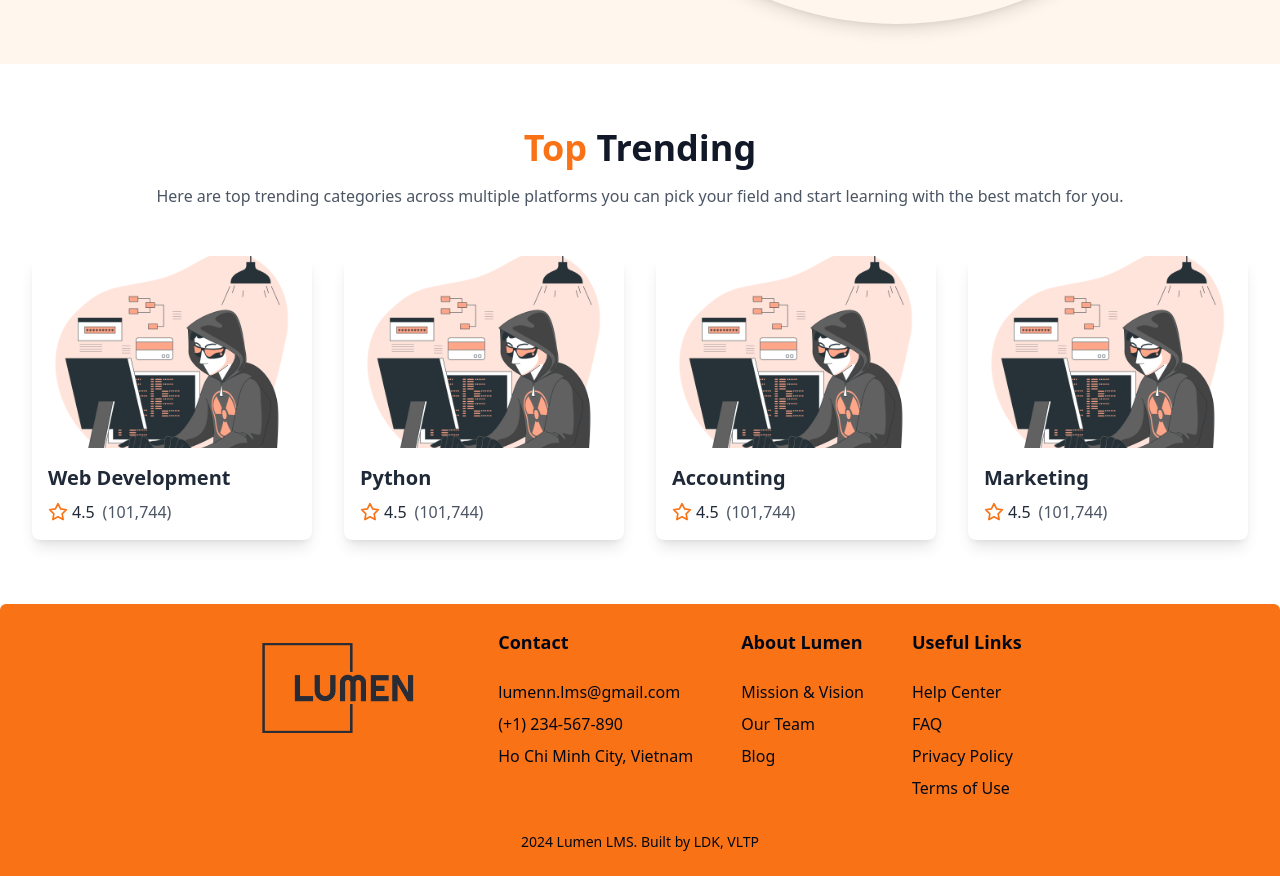
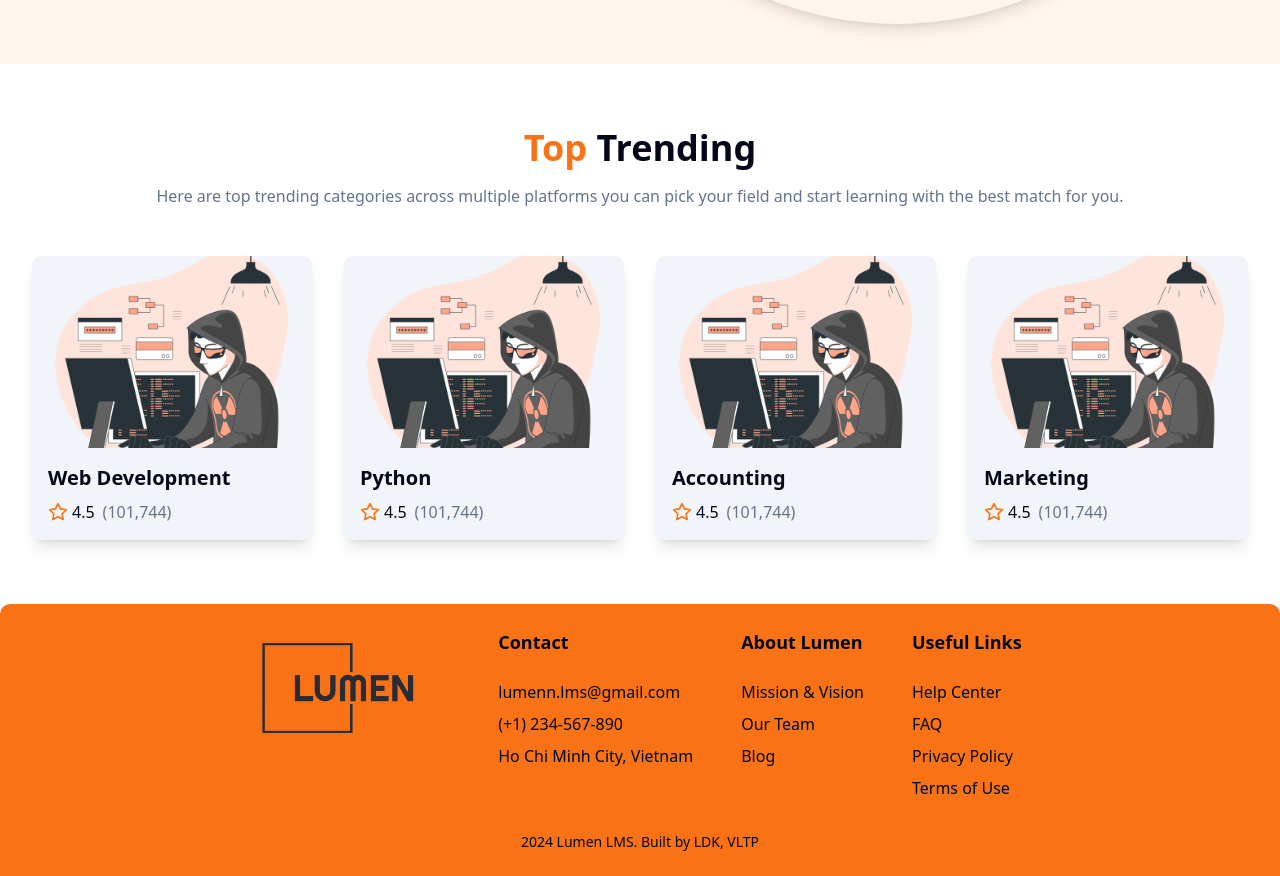
Before and after one commit to lekhoi2709/Lumen, a React (Vite) app in the folder client/: page / in a window 1280 px wide. Shown: the part 702-1578 px from the top of the page. Built offline with nearby package versions, Linux system fonts and the light colour scheme.

Commit message:
feat: update UI

```diff
--- a/client/src/components/footer.tsx
+++ b/client/src/components/footer.tsx
@@ -66,11 +66,11 @@ function Footer({ className }: { className?: string }) {
   return (
     <footer
       className={twMerge(
-        "rounded-t-md w-full flex flex-col items-center justify-center p-6 bg-orange-500 gap-8",
+        "rounded-t-[10px] w-full flex flex-col items-center justify-center p-6 bg-orange-500 gap-8 transition-colors duration-300 ease-in-out text-foreground",
         className
       )}
     >
-      <div className="w-full max-w-[900px] flex flex-wrap items-start justify-center text-sm gap-8 md:flex-row md:text-base md:gap-12 text-foreground">
+      <div className="w-full max-w-[900px] flex flex-wrap items-start justify-center text-sm gap-8 md:flex-row md:text-base md:gap-12">
         <div className="relative w-32 md:w-48">
           <img
             src={
@@ -79,7 +79,7 @@ function Footer({ className }: { className?: string }) {
                 : "/logo/logo-no-bg-white.png"
             }
             alt="Lumen Logo"
-            className="h-auto max-w-full object-fill"
+            className="h-auto max-w-full object-fill transition-all duration-300 ease-in-out"
             loading="eager"
           />
         </div>
@@ -101,7 +101,7 @@ function Footer({ className }: { className?: string }) {
       </div>
       <div className="row">
         <div className="col-md-12">
-          <p className="text-xs md:text-sm text-foreground">
+          <p className="text-xs md:text-sm transition-colors duration-300 ease-in-out text-foreground">
             2024 Lumen LMS. Built by LDK, VLTP
           </p>
         </div>
--- a/client/src/routes/index.tsx
+++ b/client/src/routes/index.tsx
@@ -69,12 +69,12 @@ function TrendingSection() {
   ];
 
   return (
-    <div className="py-16 bg-white">
+    <div className="py-16 bg-background">
       <div className="max-w-7xl mx-auto px-4 sm:px-6 lg:px-8">
-        <h2 className="text-4xl font-extrabold text-gray-900 text-center mb-4">
+        <h2 className="text-4xl font-extrabold text-foreground text-center mb-4">
           <span className="text-orange-500">Top</span> Trending
         </h2>
-        <p className="text-gray-600 text-center mb-12">
+        <p className="text-muted-foreground text-center mb-12">
           Here are top trending categories across multiple platforms you can
           pick your field and start learning with the best match for you.
         </p>
@@ -82,7 +82,7 @@ function TrendingSection() {
           {trendingCourses.map((course, index) => (
             <div
               key={index}
-              className="bg-white shadow-lg rounded-lg overflow-hidden"
+              className="bg-muted shadow-lg rounded-lg overflow-hidden"
             >
               <img
                 src={course.image}
@@ -90,13 +90,15 @@ function TrendingSection() {
                 className="w-full h-48 object-cover"
               />
               <div className="p-4">
-                <h3 className="text-xl font-bold text-gray-800">
+                <h3 className="text-xl font-bold text-foreground">
                   {course.title}
                 </h3>
                 <div className="flex items-center mt-2">
                   <StarIcon size={20} className="text-orange-500" />
-                  <span className="text-gray-800 ml-1">{course.rating}</span>
-                  <span className="text-gray-600 ml-2">({course.reviews})</span>
+                  <span className="text-foreground ml-1">{course.rating}</span>
+                  <span className="text-muted-foreground ml-2">
+                    ({course.reviews})
+                  </span>
                 </div>
               </div>
             </div>
```
